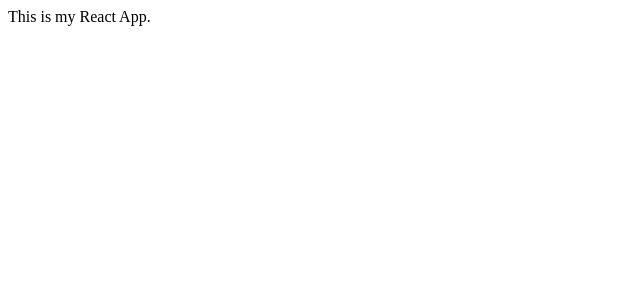
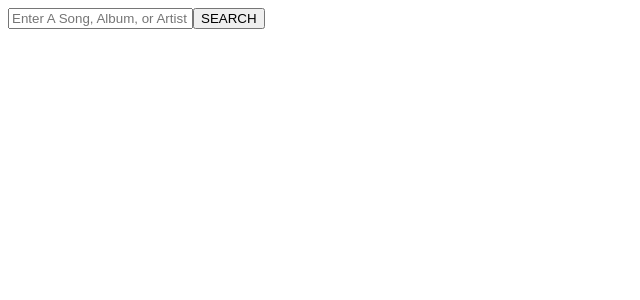
Before and after one commit to yangfei4/MovieX-React-App, a React (Create React App) app: page / in a window 1280 px wide. Shown: the top 300 px of the page, without its empty margins (0-640 px from the left). Built offline with nearby package versions, Linux system fonts and the light colour scheme.

Commit message:
initialize SearchBar component

```diff
--- a/src/components/App.js
+++ b/src/components/App.js
@@ -1,9 +1,10 @@
+import SearchBar from "./SearchBar";
 
 function App() {
   return (
     <div className="App">
       <header className="App-header">
-        This is my React App.
+        <SearchBar />
       </header>
     </div>
   );
--- /dev/null
+++ b/src/components/SearchBar/SearchBar.js
@@ -0,0 +1,13 @@
+import React from "react";
+import "./style.scss";
+
+function SearchBar() {
+    return (
+        <div className="SearchBar">
+            <input placeholder="Enter A Song, Album, or Artist" />
+            <button className="SearchButton">SEARCH</button>
+        </div>
+    );
+}
+
+export default SearchBar;
--- /dev/null
+++ b/src/components/SearchBar/index.js
@@ -0,0 +1,4 @@
+import SearchBar from "./SearchBar";
+import { memo } from "react";
+
+export default memo(SearchBar);
--- /dev/null
+++ b/src/components/SearchBar/style.scss
@@ -0,0 +1,3 @@
+.SearchBar{
+
+}
```
